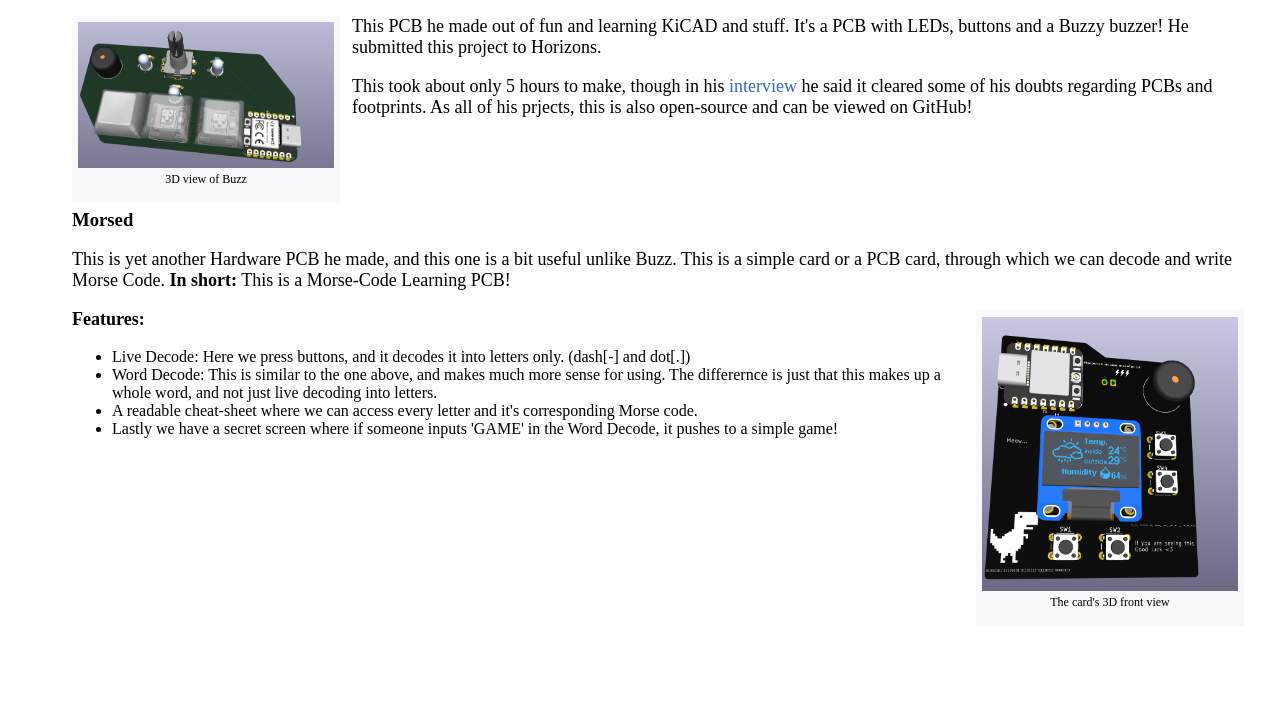
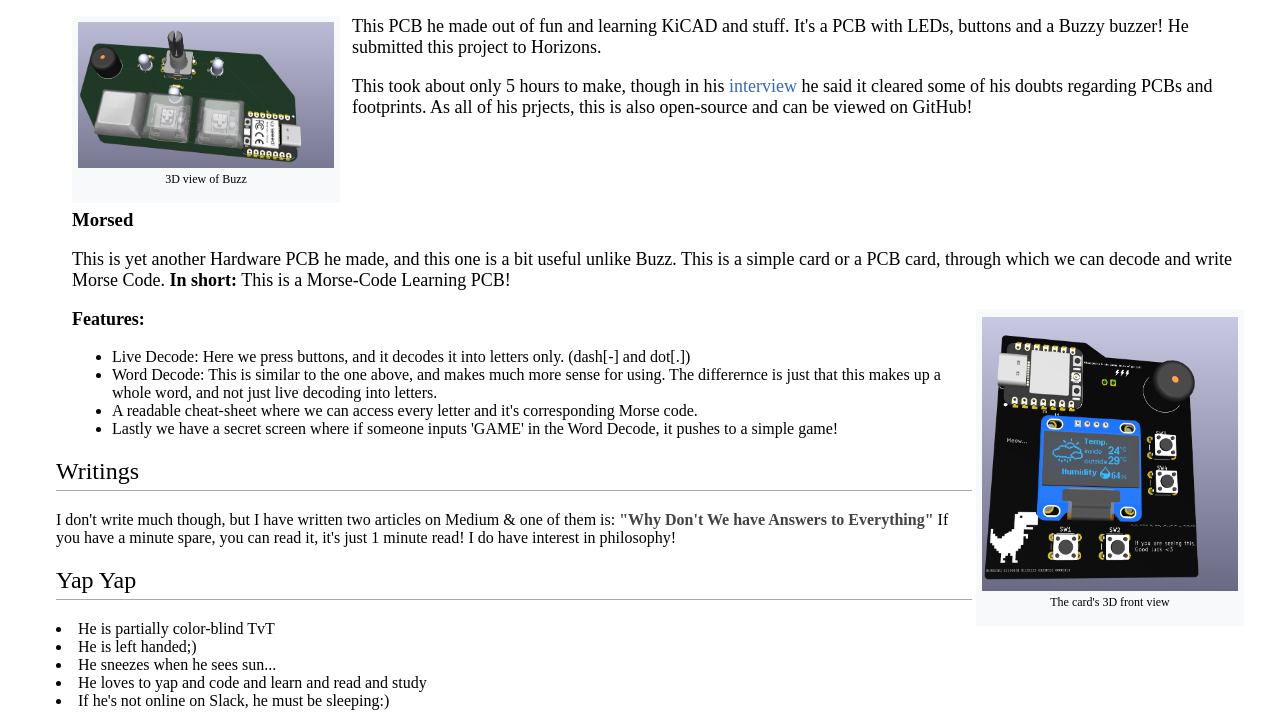
Before and after one commit to SummerHigh18/SummerPedia, a plain HTML site: page index.html in a window 1280 px wide. Shown: the part 1268-1986 px from the top of the page. Before the commit the page ends 1894 px from the top, so only its background shows below. Drawn offline with Linux system fonts and the light colour scheme; a web font is replaced by a local one.

Commit message:
Added an article section and a yap section
wrote about my article and yapped a bit

```diff
--- a/index.html
+++ b/index.html
@@ -111,6 +111,18 @@
                 <li>Lastly we have a secret screen where if someone inputs 'GAME' in the Word Decode, it pushes to a simple game!</li>
             </ul>
         </div>
+        <div>
+            <h2>Writings</h2>
+            I don't write much though, but I have written two articles on Medium & one of them is: <span id="article" style="font-weight: bold;"><a href="https://medium.com/@lavishagrawal1820/why-dont-we-have-answers-to-everything-477d6c191b37" target="_blank">"Why Don't We have Answers to Everything"</a> </span>
+            If you have a minute spare, you can read it, it's just 1 minute read! I do have interest in philosophy!
+        </div>
+        <h2>Yap Yap</h2>
+        <li>He is partially color-blind TvT</li>
+        <li>He is left handed;)</li>
+        <li>He sneezes when he sees sun...</li>
+        <li>He loves to yap and code and learn and read and study</li>
+        <li>If he's not online on Slack, he must be sleeping:)</li>
+
 
     </div>
 
--- a/style.css
+++ b/style.css
@@ -191,3 +191,8 @@ h2 {
     float: right;
     padding-top: 8px;
 }
+
+#article a {
+    text-decoration: none;
+    color: rgb(68, 66, 66);
+}
```
